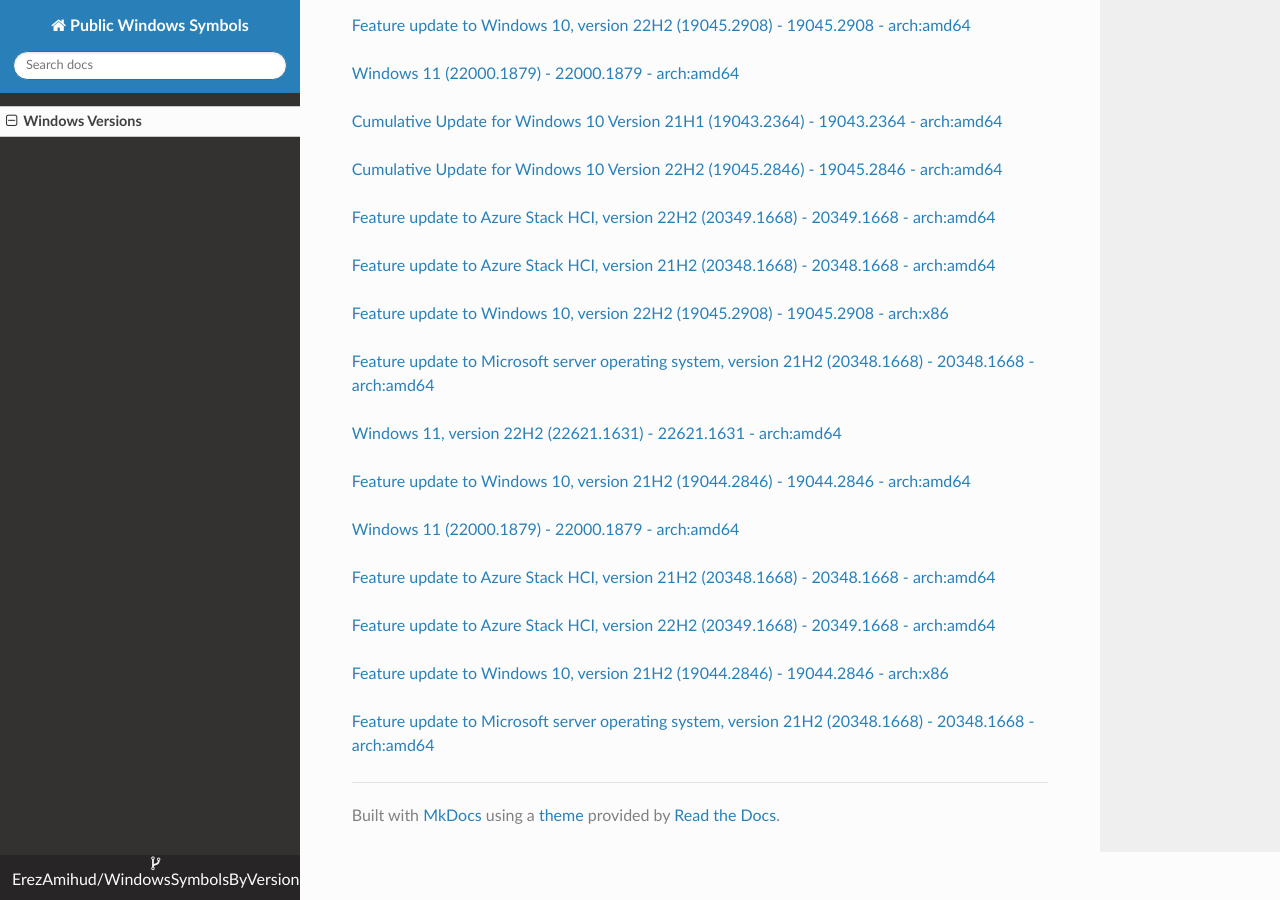
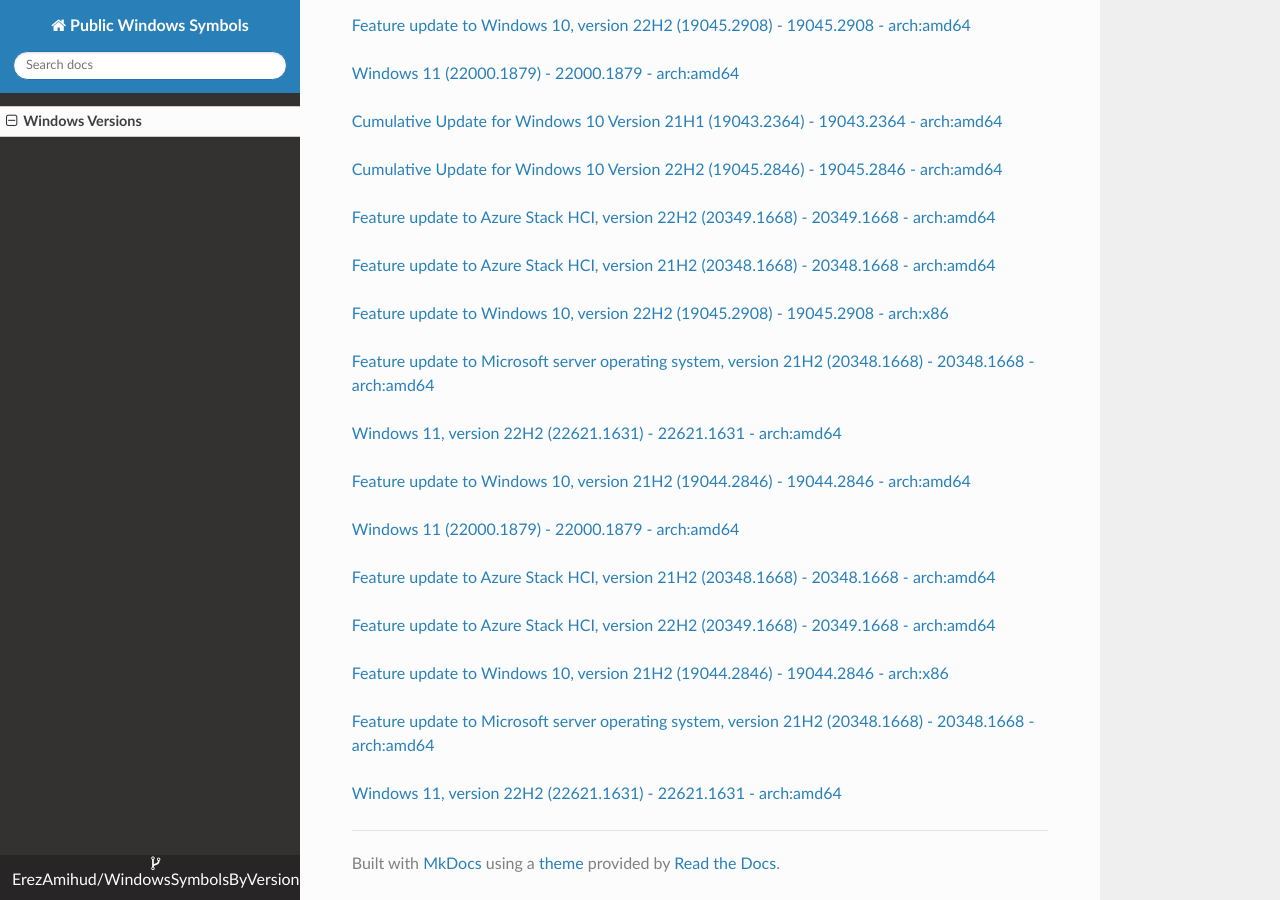
Before and after one commit to ErezAmihud/WindowsSymbolsByVersion, an MkDocs documentation site: the page built from docs/index.md, in a window 1280 px wide and 900 px high, scrolled down 33437 px. Built offline with MkDocs 1.6.1, drawn with Linux system fonts in a browser that asks for light colours; nearby versions of some CDN libraries.

Commit message:
Automated commit, add manifest for 242b5aa2-6b97-4c14-932e-61eeec640d08

```diff
--- a/docs/index.md
+++ b/docs/index.md
@@ -1930,3 +1930,6 @@
 
 
 [Feature update to Microsoft server operating system, version 21H2 (20348.1668) - 20348.1668 - arch:amd64](https://github.com/ErezAmihud/WindowsSymbolsByVersion/blob/main/manifests/c333abbc-af8e-4684-bd21-8b9facd06506.manifest)
+
+
+[Windows 11, version 22H2 (22621.1631) - 22621.1631 - arch:amd64](https://github.com/ErezAmihud/WindowsSymbolsByVersion/blob/main/manifests/242b5aa2-6b97-4c14-932e-61eeec640d08.manifest)
```
Also changed, not shown: process_builds.json (+1 -1 lines).
